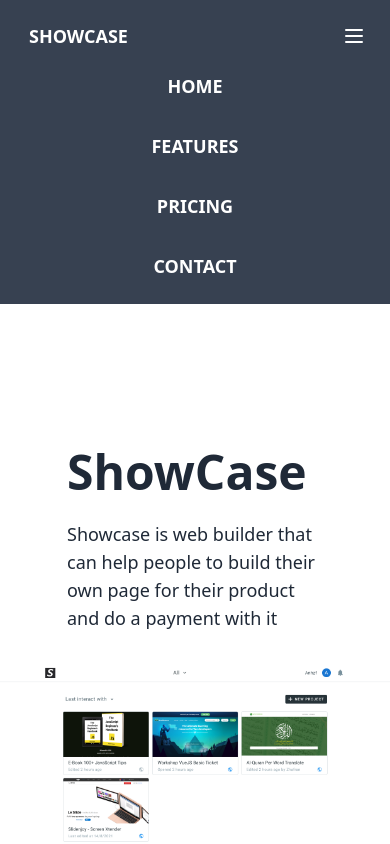
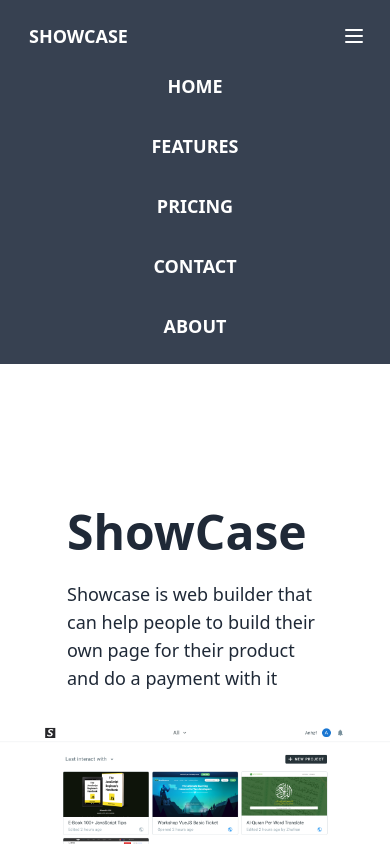
Before and after one commit to aliasjupleks/kulyah, a Next.js app: page / in a window 390 px wide. Both pictures are taken after a click on the button 354 px from the left and 36 px from the top of the page. Shown: the top 844 px of the page. Built offline with nearby package versions, Linux system fonts and the light colour scheme.

Commit message:
feat: update navbar

```diff
--- a/components/BaseNavbar.js
+++ b/components/BaseNavbar.js
@@ -112,6 +112,15 @@ const BaseNavbar = () => {
                 Contact
               </Link>
             </a>
+
+            <a
+              className="cursor-pointer active:text-gray-500"
+              onClick={() => setOpen(!isOpen)}
+            >
+              <Link to="about" smooth={true} duration={250}>
+                About
+              </Link>
+            </a>
           </ul>
         </div>
       </div>
```
